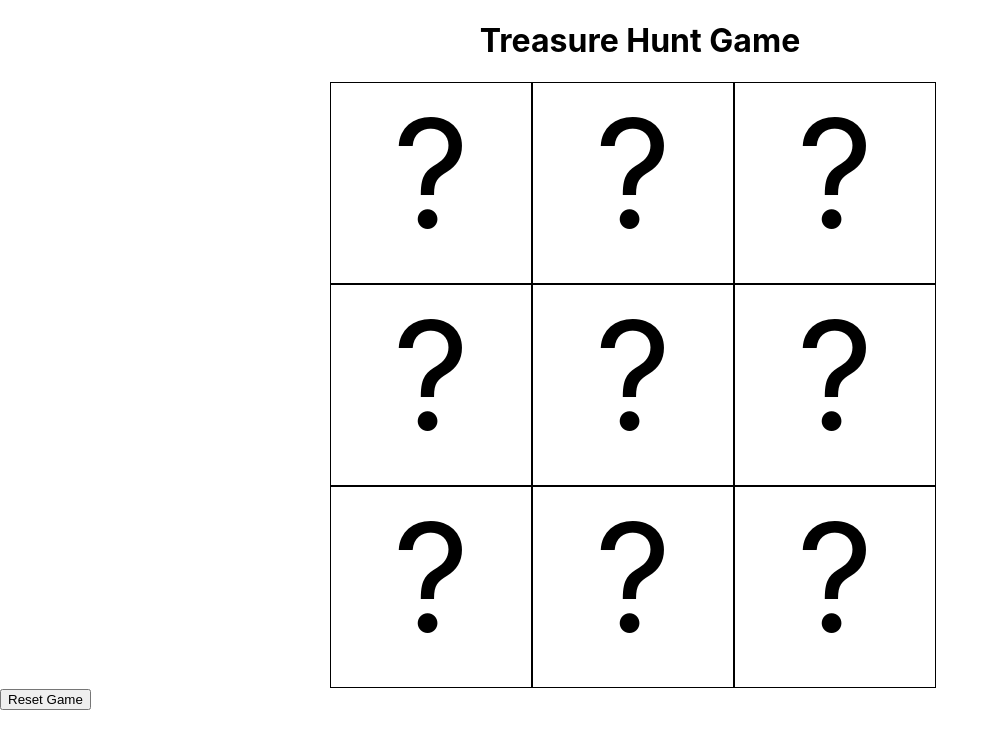
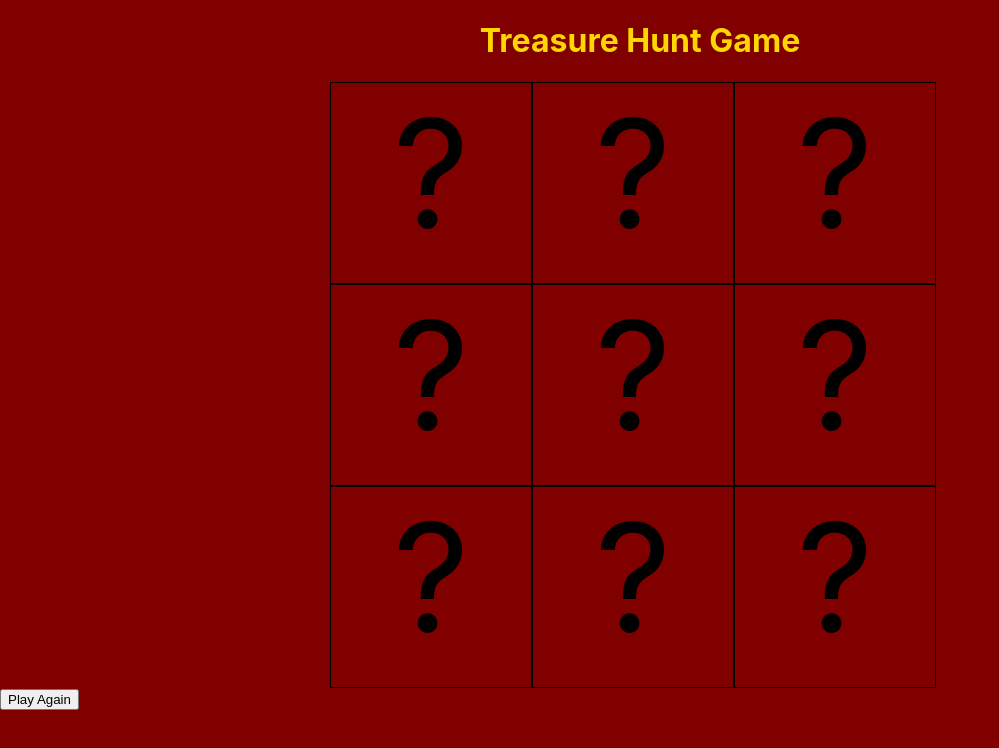
Before and after one commit to learn-academy-2023-golf/treasurehunt-dmaly18, a React (Create React App) app: page / in a window 1280 px wide. Shown: the top 748 px of the page, without its empty margins (0-999 px from the left). Built offline with nearby package versions, Linux system fonts and the light colour scheme.

Commit message:
updated treasure hunt

```diff
--- a/src/App.css
+++ b/src/App.css
@@ -1,5 +1,6 @@
 h1 {
   text-align: center;
+  color: gold;
 }
 
 .square {
@@ -16,3 +17,11 @@ h1 {
   width: 620px;
   margin: auto;
 }
+
+body {
+  background-color: maroon;
+}
+
+resetGame {
+  color: blue;
+}
--- a/src/App.js
+++ b/src/App.js
@@ -27,14 +27,14 @@ const App = () => {
       updatedBoard[index] = "🔱"
       setBoard(updatedBoard)
     } else if (bombLocation === index) {
-      updatedBoard[index] = "💥"
+      updatedBoard[index] = "💣"
     } else {
       updatedBoard[index] = "🌴"
      setBoard(updatedBoard)
   }}
 
   const resetGame = () => {
-    window.location.reload();
+    window.location.reload()
   }
 
   return (
@@ -52,7 +52,7 @@ const App = () => {
         )
         })}
       </div>
-      <button onClick={resetGame}>Reset Game</button>
+      <button onClick={resetGame}>Play Again</button>
     </>
   )
 }
```
